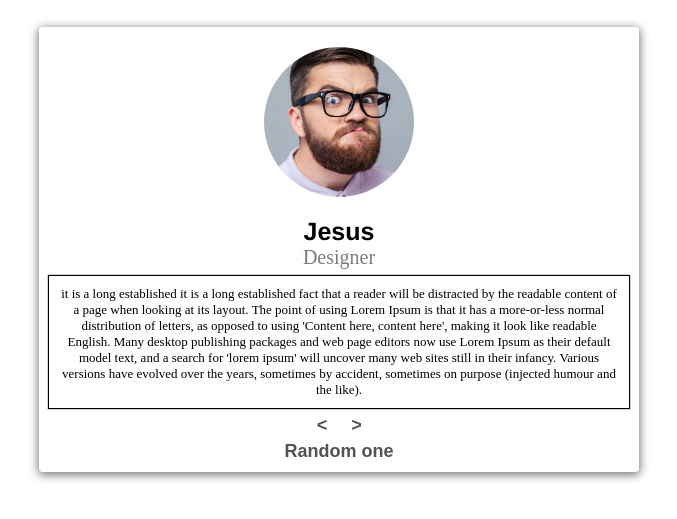
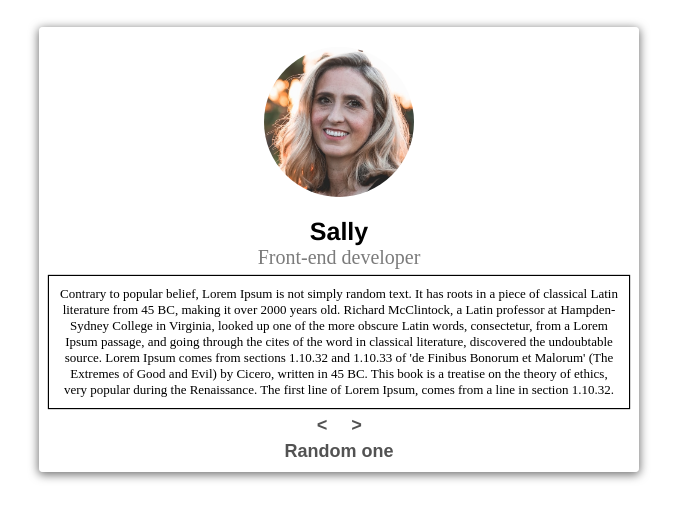
Before and after one commit to GeorgiyZhuravlevRudn/js_projects, a plain HTML site: page reviews/index.html in a window 1280 px wide. Both pictures are taken after a click on the button "Random one". Shown: the part 209-728 px from the top of the page, without its empty margins (301-978 px from the left). Drawn offline with Linux system fonts and the light colour scheme.

Commit message:
commited

```diff
--- a/reviews/script.js
+++ b/reviews/script.js
@@ -13,28 +13,28 @@ const reviews = [
         {
                 id:2,
                 name:"Linda",
-                job:"Generator",
-                img:"img/simon.jpeg",
+                job:"Tech Lead",
+                img:"img/wo1.jpg",
                 text:
-                "it is a long established  it is a long established fact that a reader will be distracted by the readable content of a page when looking at its layout. The point of using Lorem Ipsum is that it has a more-or-less normal distribution of letters, as opposed to using 'Content here, content here', making it look like readable English. Many desktop publishing packages and web page editors now use Lorem Ipsum as their default model text, and a search for 'lorem ipsum' will uncover many web sites still in their infancy. Various versions have evolved over the years, sometimes by accident, sometimes on purpose (injected humour and the like).",
+                "See gradients were super played out back in the early web days, but now they’re so ubiquitous that you’d be remiss not to drop them in your site, interface, or next hair dye job.Also, I'm part of a group of makers with a mission to build a better internet, one digital project at a time. One of our recent project launches is Cool Backgrounds another free design tool to generate background wallpaper for websites, blogs and phones.",
 
         },
         {
                 id:3,
-                name:"Fever",
-                job:"UX?",
-                img:"img/simon.jpeg",
+                name:"Sally",
+                job:"Front-end developer",
+                img:"img/wo2.jpeg",
                 text:
-                "it is a long established  it is a long established fact that a reader will be distracted by the readable content of a page when looking at its layout. The point of using Lorem Ipsum is that it has a more-or-less normal distribution of letters, as opposed to using 'Content here, content here', making it look like readable English. Many desktop publishing packages and web page editors now use Lorem Ipsum as their default model text, and a search for 'lorem ipsum' will uncover many web sites still in their infancy. Various versions have evolved over the years, sometimes by accident, sometimes on purpose (injected humour and the like).",
+                "Contrary to popular belief, Lorem Ipsum is not simply random text. It has roots in a piece of classical Latin literature from 45 BC, making it over 2000 years old. Richard McClintock, a Latin professor at Hampden-Sydney College in Virginia, looked up one of the more obscure Latin words, consectetur, from a Lorem Ipsum passage, and going through the cites of the word in classical literature, discovered the undoubtable source. Lorem Ipsum comes from sections 1.10.32 and 1.10.33 of 'de Finibus Bonorum et Malorum' (The Extremes of Good and Evil) by Cicero, written in 45 BC. This book is a treatise on the theory of ethics, very popular during the Renaissance. The first line of Lorem Ipsum, comes from a line in section 1.10.32.",
 
         },
         {
                 id:4,
-                name:"Jesus",
-                job:"Designer",
-                img:"img/simon.jpeg",
+                name:"Cole",
+                job:"Lawyer",
+                img:"img/man1.jpg",
                 text:
-                "it is a long established  it is a long established fact that a reader will be distracted by the readable content of a page when looking at its layout. The point of using Lorem Ipsum is that it has a more-or-less normal distribution of letters, as opposed to using 'Content here, content here', making it look like readable English. Many desktop publishing packages and web page editors now use Lorem Ipsum as their default model text, and a search for 'lorem ipsum' will uncover many web sites still in their infancy. Various versions have evolved over the years, sometimes by accident, sometimes on purpose (injected humour and the like).",
+                "There are many variations of passages of Lorem Ipsum available, but the majority have suffered alteration in some form, by injected humour, or randomised words which don't look even slightly believable. If you are going to use a passage of Lorem Ipsum, you need to be sure there isn't anything embarrassing hidden in the middle of text. All the Lorem Ipsum generators on the Internet tend to repeat predefined chunks as necessary, making this the first true generator on the Internet. It uses a dictionary of over 200 Latin words, combined with a handful of model sentence structures, to generate Lorem Ipsum which looks reasonable. The generated Lorem Ipsum is therefore always free from repetition, injected humour, or non-characteristic words etc.",
 
         },
 ]
@@ -59,14 +59,16 @@ btnNext.addEventListener("click", function()
 
 })
 
-btnPrev.addEventListener("click", function()
+btnRand.addEventListener("click", function()
 {
         console.log(element);
-        element=Math.floor(Math.random()*reviews.length-1);
+        element=Math.abs(Math.floor(Math.random()*reviews.length-1));
+        //console.log(Math.floor(Math.random()*reviews.length-1));
         showPerson();
 
 })
-btnRand.addEventListener("click", function()
+
+btnPrev.addEventListener("click", function()
 {
         if(element<=0)
                 element=reviews.length-1
@@ -82,6 +84,6 @@ function showPerson()
         Aname.textContent=reviews[element].name;
         console.log(reviews[element].name);
         job.textContent=reviews[element].job;
-        img.textContent=reviews[element].img;
+        img.src=reviews[element].img;
         text.textContent=reviews[element].text;
 }
--- a/reviews/styles.css
+++ b/reviews/styles.css
@@ -43,6 +43,7 @@ main
         align-items:center;
         place-items: center;
         max-width:100%;
+        min-height:100%;
         padding:10px;
         background:rgba(255, 255, 255, 0.631);
         box-shadow: 0 2px 10px 1px rgba(0, 0, 0, 0.542); /* offset-x | offset-y | blur-radius | spread-radius | color */
@@ -56,6 +57,7 @@ main
         margin: 10px auto;
         margin-bottom: 20px;
 }
+
 #person-img{
         width: 150px;
         height: 150px;
```
Also changed, not shown: reviews/img/man1.jpg (added), reviews/img/wo1.jpg (added), reviews/img/wo2.jpeg (added), reviews/img/wo3.jpg (added).
